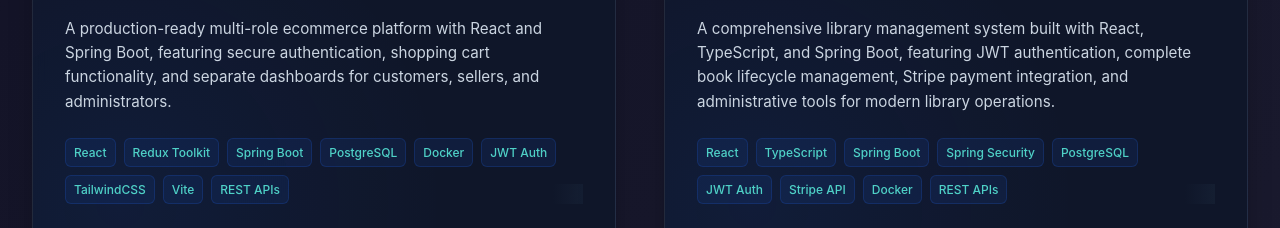
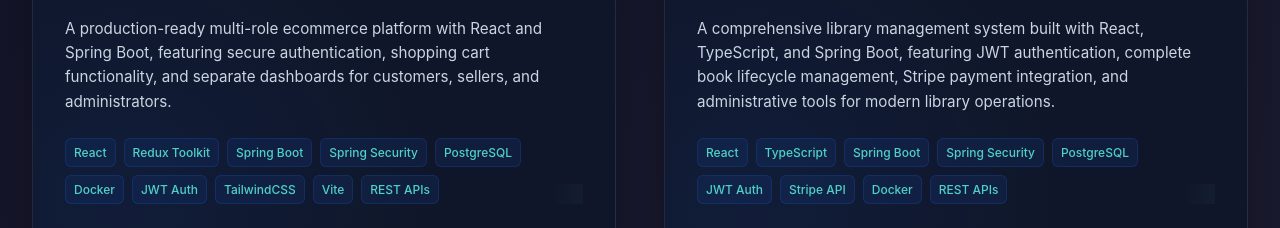
Before and after one commit to mmj05/portfolio, a React (Create React App) app: page / in a window 1280 px wide. Shown: the part 1420-1648 px from the top of the page. Built offline with nearby package versions, Linux system fonts and the light colour scheme.

Commit message:
Add Spring Security to projects list for enhanced security features

```diff
--- a/src/data/projects.js
+++ b/src/data/projects.js
@@ -61,6 +61,7 @@ export const projects = [
       "React",
       "Redux Toolkit",
       "Spring Boot",
+      "Spring Security",
       "PostgreSQL",
       "Docker",
       "JWT Auth",
```
